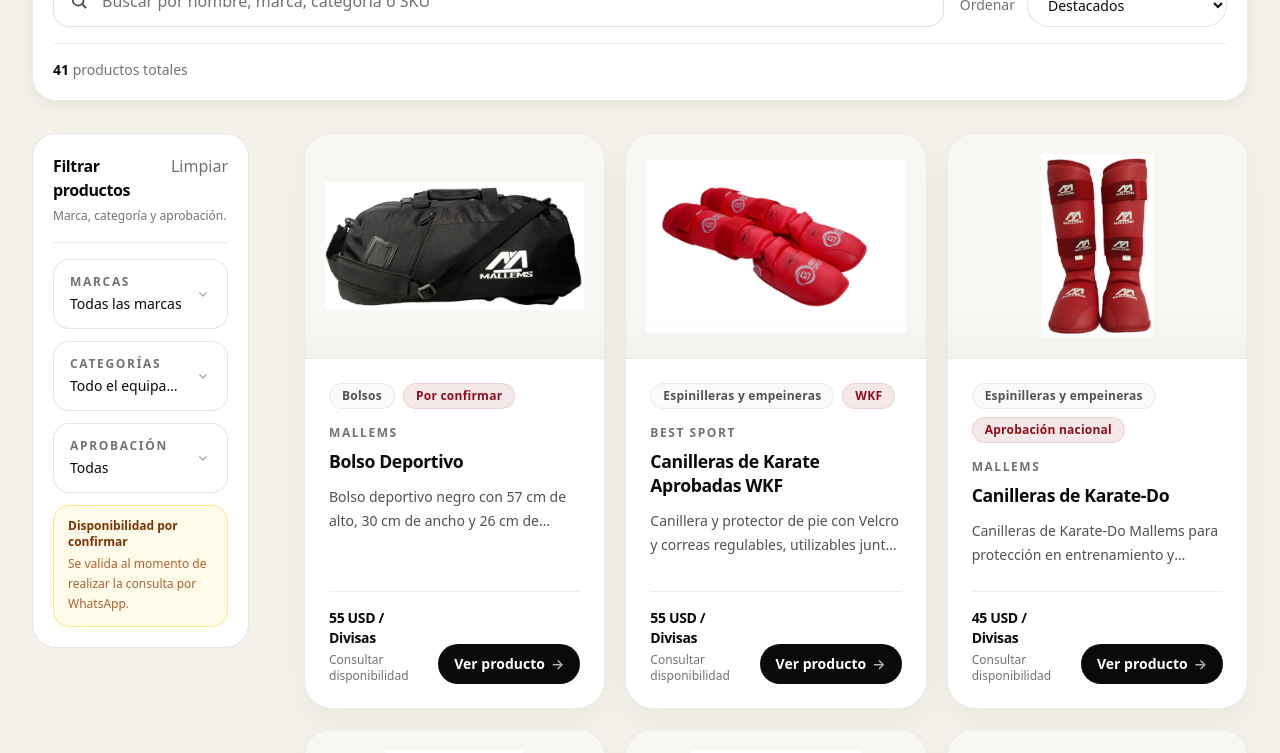
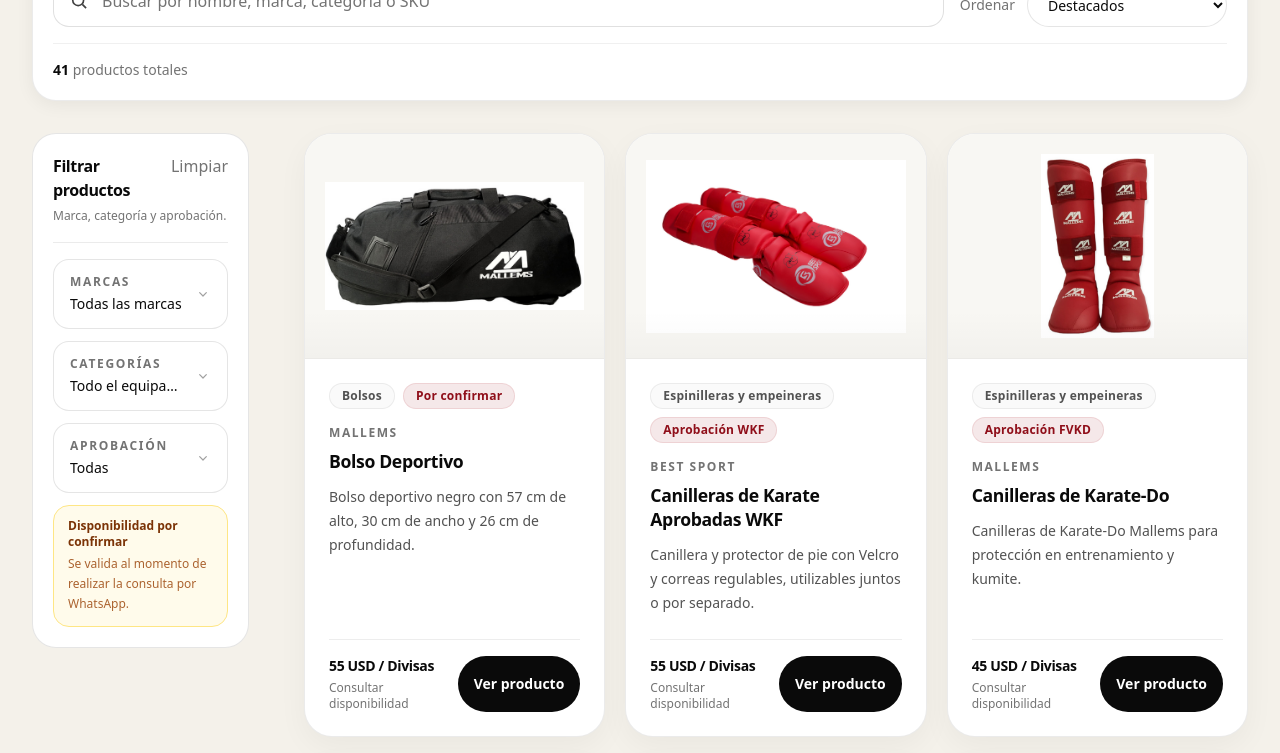
Before and after one commit to maorusohh/catalogo-karate, a Next.js app: page /catalogo in a window 1280 px wide. Shown: the part 440-1193 px from the top of the page. Built offline with nearby package versions, Linux system fonts and the light colour scheme.

Commit message:
ux: refine catalog card labels and action

```diff
--- a/src/components/catalog/product-card.tsx
+++ b/src/components/catalog/product-card.tsx
@@ -4,8 +4,8 @@
 import type { ApprovalLevel, AvailabilityStatus, Product } from "@/types/catalog";
 
 const approvalLabels: Record<ApprovalLevel, string> = {
-  WKF: "WKF",
-  NATIONAL: "Aprobación nacional",
+  WKF: "Aprobación WKF",
+  NATIONAL: "Aprobación FVKD",
   NON_APPROVED: "No aprobado",
   UNSPECIFIED: "Por confirmar",
 };
@@ -81,14 +81,14 @@
           </Link>
         </h2>
 
-        <p className="mt-3 line-clamp-2 text-sm leading-6 text-neutral-600">
+        <p className="mt-3 line-clamp-2 text-sm leading-6 text-neutral-600 lg:line-clamp-3">
           {product.shortDescription}
         </p>
 
         <div className="mt-auto pt-6">
           <div className="border-t border-black/7 pt-4">
-            <div className="flex items-end justify-between gap-4">
-              <div className="min-w-0">
+            <div className="flex items-stretch justify-between gap-4">
+              <div className="flex min-h-11 min-w-0 flex-col justify-center">
                 <p className="text-sm font-semibold tracking-tight text-neutral-950">
                   {primaryPrice?.label ?? "Consultar precio"}
                 </p>
@@ -101,12 +101,9 @@
               <Link
                 href={`/producto/${product.slug}`}
                 aria-label={`Ver producto: ${product.name}`}
-                className="inline-flex min-h-10 shrink-0 items-center justify-center gap-1.5 rounded-full bg-neutral-950 px-3.5 text-xs font-semibold text-white transition-all duration-200 group-hover:bg-[var(--ck-red)] sm:px-4 sm:text-sm"
+                className="inline-flex min-h-11 shrink-0 items-center justify-center rounded-full bg-neutral-950 px-4 text-sm font-semibold text-white transition-all duration-200 group-hover:bg-[var(--ck-red)]"
               >
                 Ver producto
-                <span aria-hidden="true" className="text-white/70">
-                  →
-                </span>
               </Link>
             </div>
           </div>
```
